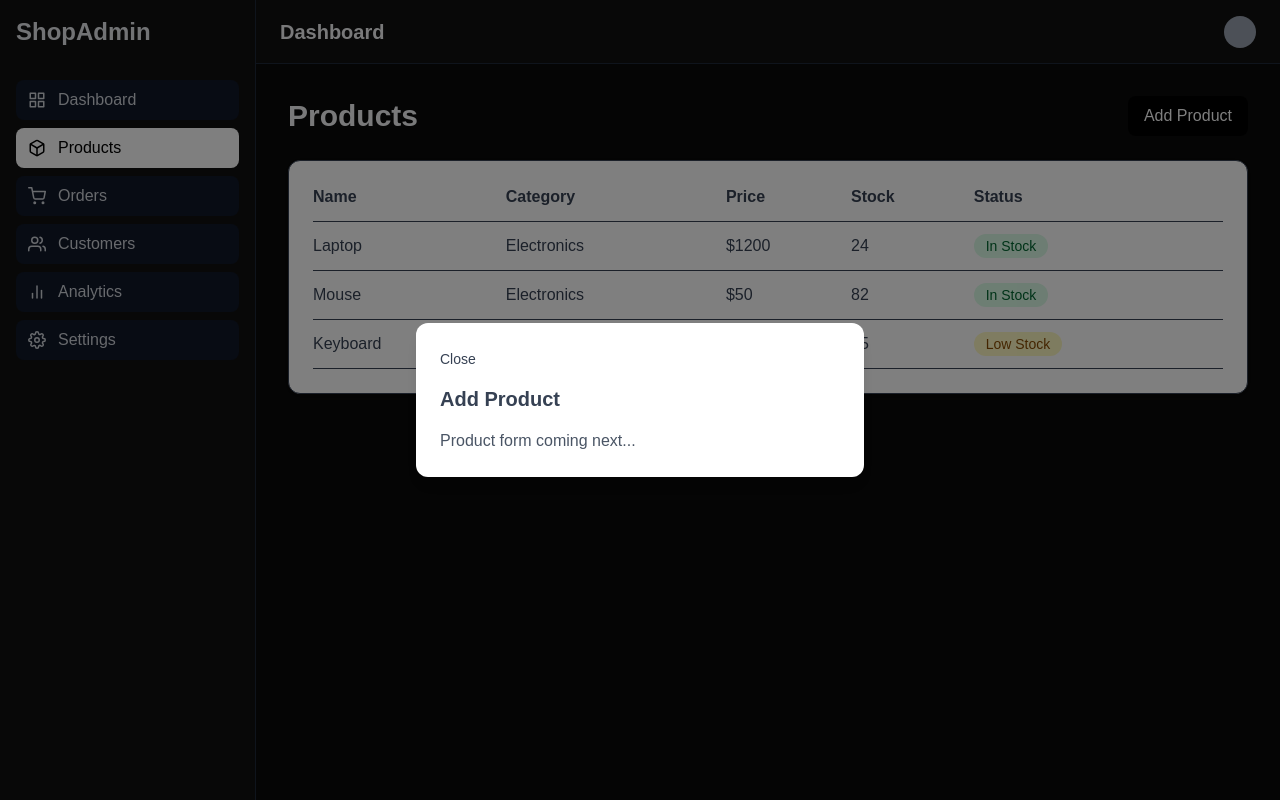
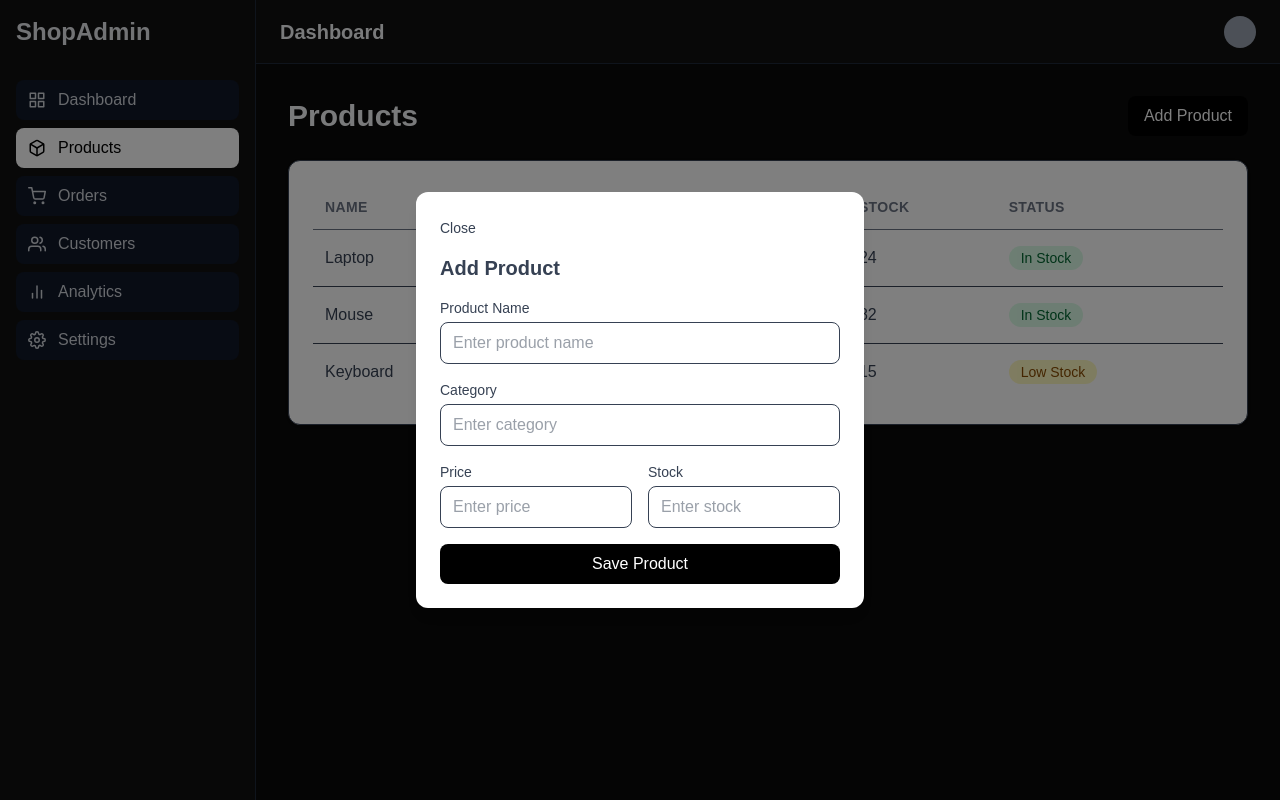
Before and after one commit to kenny-4111/shopadmin, a Next.js app: page /products in a window 1280 px wide. Both pictures are taken after a click on the button "Add Product". Built offline with nearby package versions, Linux system fonts and the light colour scheme.

Commit message:
feat:add product form

```diff
--- a/app/(admin)/products/page.tsx
+++ b/app/(admin)/products/page.tsx
@@ -4,13 +4,25 @@ import ProductTable from "@/components/tables/ProductTable";
 import { useState } from "react";
 import Modal from "@/components/ui/Modal";
 import { initialProducts } from "@/data/products";
+import ProductForm from "@/components/forms/ProductForm";
+import { NewProduct } from "@/types/product";
 
 export default function ProductsPage() {
   const [isModalOpen, setIsModalOpen] = useState(false);
   const [products, setProducts] = useState(initialProducts);
+  function handleAddProduct(newProduct: NewProduct) {
+    const productWithId = {
+      ...newProduct,
+      id: products.length + 1,
+    };
+
+    setProducts((prevProducts) => [...prevProducts, productWithId]);
+
+    setIsModalOpen(false);
+  }
   return (
     <div className="space-y-6">
-      <div className="flex items-center justify-between">
+      <div className="flex flex-col gap-4 md:flex-row md:items-center md:justify-between">
         <h1 className="text-3xl font-bold">Products</h1>
 
         <button
@@ -27,7 +39,7 @@ export default function ProductsPage() {
           Add Product
         </h2>
 
-        <p className="text-gray-600">Product form coming next...</p>
+        <ProductForm onAddProduct={handleAddProduct} />
       </Modal>
     </div>
   );
--- /dev/null
+++ b/components/forms/ProductForm.tsx
@@ -0,0 +1,99 @@
+import { NewProduct } from "@/types/product";
+import { useState } from "react";
+interface ProductFormProps {
+  onAddProduct: (product: NewProduct) => void;
+}
+export default function ProductForm({ onAddProduct }: ProductFormProps) {
+  const [formData, setFormData] = useState({
+    name: "",
+    category: "",
+    price: "",
+    stock: "",
+  });
+  function handleChange(field: string, value: string | number) {
+    setFormData({
+      ...formData,
+      [field]: value,
+    });
+  }
+  function handleSubmit(event: React.FormEvent<HTMLFormElement>) {
+    event.preventDefault();
+    const newProduct: NewProduct = {
+      name: formData.name,
+      category: formData.category,
+      price: Number(formData.price),
+      stock: Number(formData.stock),
+    };
+    onAddProduct(newProduct);
+  }
+  return (
+    <form onSubmit={handleSubmit} className="space-y-4">
+      <div>
+        <label className="mb-1 block text-sm font-medium text-gray-700">
+          Product Name
+        </label>
+
+        <input
+          type="text"
+          placeholder="Enter product name"
+          value={formData.name}
+          onChange={(event) => handleChange("name", event.target.value)}
+          className="w-full text-gray-700 rounded-lg border px-3 py-2"
+        />
+      </div>
+
+      <div>
+        <label className="mb-1 block text-sm font-medium text-gray-700">
+          Category
+        </label>
+
+        <input
+          type="text"
+          placeholder="Enter category"
+          value={formData.category}
+          onChange={(event) => handleChange("category", event.target.value)}
+          className="w-full text-gray-700 rounded-lg border px-3 py-2"
+        />
+      </div>
+
+      <div className="grid grid-cols-2 gap-4">
+        <div>
+          <label className="mb-1 block text-sm font-medium text-gray-700">
+            Price
+          </label>
+
+          <input
+            type="number"
+            placeholder="Enter price"
+            value={formData.price}
+            onChange={(event) => {
+              console.log(event.target.value);
+              handleChange("price", event.target.value);
+            }}
+            className="w-full text-gray-700 rounded-lg border px-3 py-2"
+          />
+        </div>
+
+        <div>
+          <label className="mb-1 block text-sm font-medium text-gray-700">
+            Stock
+          </label>
+
+          <input
+            type="number"
+            placeholder="Enter stock"
+            value={formData.stock}
+            onChange={(event) => handleChange("stock", event.target.value)}
+            className="w-full text-gray-700 rounded-lg border px-3 py-2"
+          />
+        </div>
+      </div>
+
+      <button
+        type="submit"
+        className="w-full rounded-lg bg-black py-2 text-white">
+        Save Product
+      </button>
+    </form>
+  );
+}
--- a/components/tables/ProductTable.tsx
+++ b/components/tables/ProductTable.tsx
@@ -6,30 +6,26 @@ interface ProductTableProps {
 }
 export default function ProductTable({ products }: ProductTableProps) {
   return (
-    <div className="rounded-xl border bg-white text-gray-700 p-6 shadow-sm">
-      <table className="w-full">
+    <div className="overflow-x-auto rounded-xl border bg-white text-gray-700 p-4 shadow-sm sm:p-6">
+      <table className="min-w-full text-sm sm:text-base">
         <thead>
-          <tr className="border-b text-left">
-            <th className="pb-3">Name</th>
-            <th className="pb-3">Category</th>
-            <th className="pb-3">Price</th>
-            <th className="pb-3">Stock</th>
-            <th className="pb-3">Status</th>
+          <tr className="border-b text-left text-xs uppercase tracking-wide text-gray-500 sm:text-sm">
+            <th className="px-3 py-3">Name</th>
+            <th className="px-3 py-3">Category</th>
+            <th className="px-3 py-3">Price</th>
+            <th className="px-3 py-3">Stock</th>
+            <th className="px-3 py-3">Status</th>
           </tr>
         </thead>
 
         <tbody>
           {products.map((product) => (
-            <tr key={product.id} className="border-b">
-              <td className="py-3">{product.name}</td>
-
-              <td className="py-3">{product.category}</td>
-
-              <td className="py-3">${product.price}</td>
-
-              <td className="py-3">{product.stock}</td>
-
-              <td className="py-3">
+            <tr key={product.id} className="border-b last:border-b-0">
+              <td className="px-3 py-4">{product.name}</td>
+              <td className="px-3 py-4">{product.category}</td>
+              <td className="px-3 py-4">${product.price}</td>
+              <td className="px-3 py-4">{product.stock}</td>
+              <td className="px-3 py-4">
                 <StockBadge stock={product.stock} />
               </td>
             </tr>
--- a/components/tables/RecentOrdersTable.tsx
+++ b/components/tables/RecentOrdersTable.tsx
@@ -7,23 +7,23 @@ export default function RecentOrdersTable() {
       <h2 className="mb-4 text-lg font-semibold sm:text-xl">Recent Orders</h2>
 
       <div className="overflow-x-auto">
-        <table className="min-w-full">
+        <table className="min-w-full text-sm sm:text-base">
           <thead>
-            <tr className="border-b text-left">
-              <th className="pb-3 pr-3">Order ID</th>
-              <th className="pb-3 pr-3">Customer</th>
-              <th className="pb-3 pr-3">Amount</th>
-              <th className="pb-3">Status</th>
+            <tr className="border-b text-left text-xs uppercase tracking-wide text-gray-500 sm:text-sm">
+              <th className="px-3 py-3">Order ID</th>
+              <th className="px-3 py-3">Customer</th>
+              <th className="px-3 py-3">Amount</th>
+              <th className="px-3 py-3">Status</th>
             </tr>
           </thead>
 
           <tbody>
             {orders.map((order) => (
-              <tr key={order.id} className="border-b">
-                <td className="py-3 pr-3">{order.id}</td>
-                <td className="py-3 pr-3">{order.customer}</td>
-                <td className="py-3 pr-3">${order.amount}</td>
-                <td className="py-3">
+              <tr key={order.id} className="border-b last:border-b-0">
+                <td className="px-3 py-4">{order.id}</td>
+                <td className="px-3 py-4">{order.customer}</td>
+                <td className="px-3 py-4">${order.amount}</td>
+                <td className="px-3 py-4">
                   <StatusBadge status={order.status} />
                 </td>
               </tr>
--- a/types/product.ts
+++ b/types/product.ts
@@ -5,3 +5,4 @@ export interface Product {
   price: number;
   stock: number;
 }
+export type NewProduct = Omit<Product, "id">;
```
